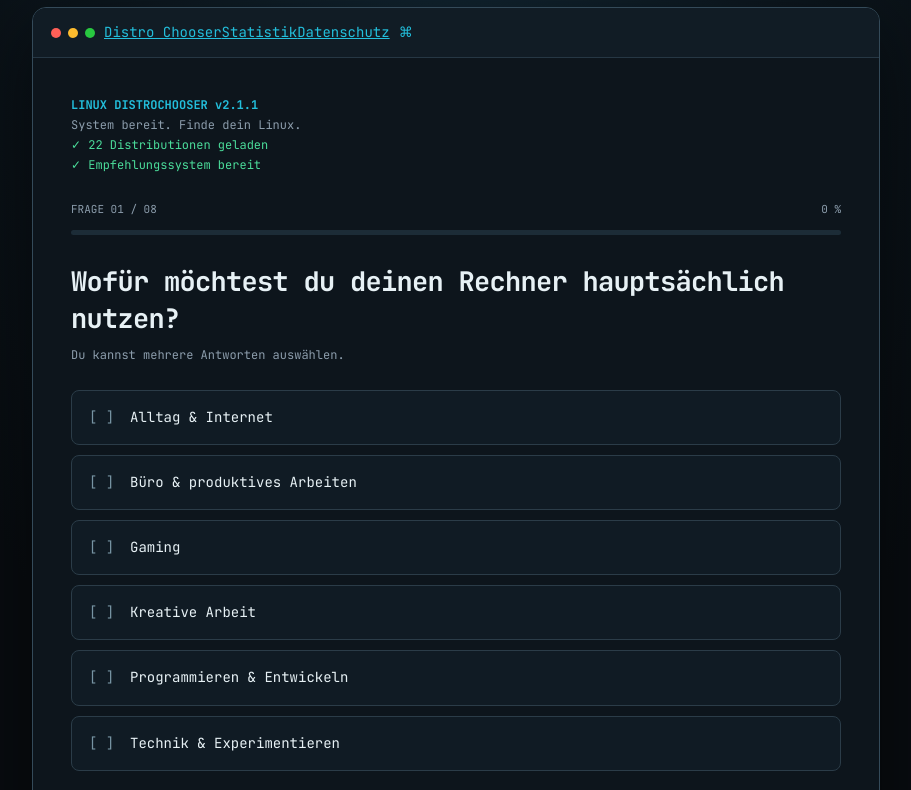
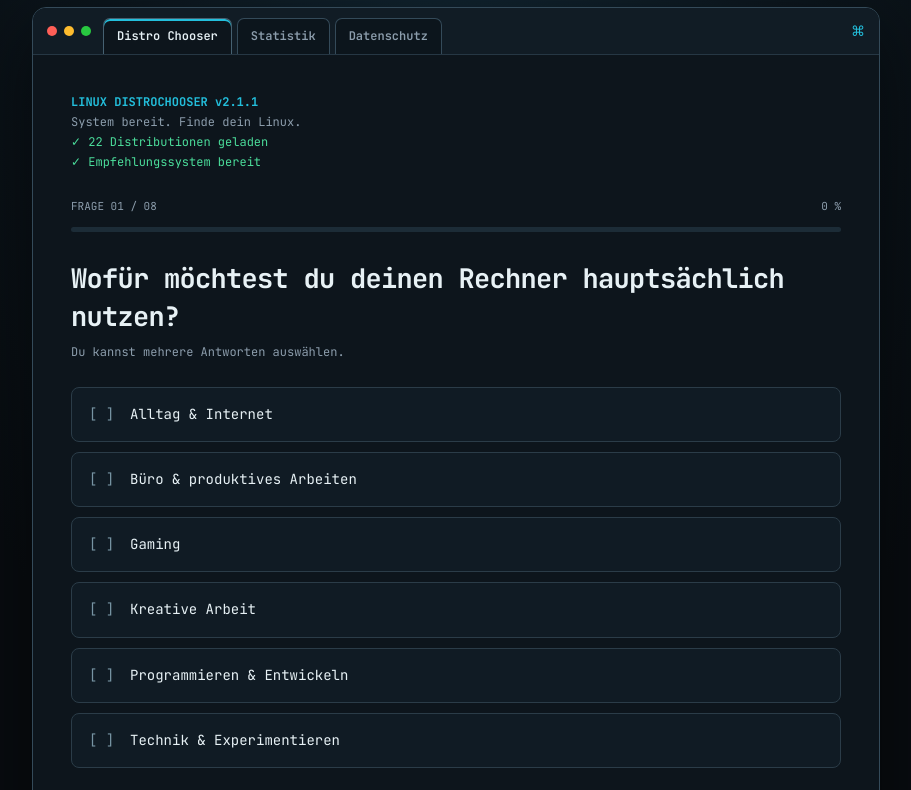
Before and after one commit to ff4f-git/distrochooser, a plain HTML site: page index.html in a window 1280 px wide. Shown: the part 109-899 px from the top of the page, without its empty margins (184-1095 px from the left). Drawn offline with Linux system fonts and the light colour scheme.

Commit message:
Add localized terminal navigation tabs across pages

```diff
--- a/assets/styles.css
+++ b/assets/styles.css
@@ -400,3 +400,14 @@ a{color:var(--cyan)}
 .privacy-copy hr{border:0;border-top:1px solid var(--line);margin:28px 0}
 #total{color:var(--green);font-size:23px;font-weight:700} .stats-summary{display:flex;align-items:center;gap:16px;flex-wrap:wrap;margin:15px 0 24px}.stats-summary #countLabel{margin:0;color:var(--muted)}.stats-summary #total{line-height:1}.stats-summary #period{font-size:12px;color:var(--muted)}.stats-back-top{display:inline-block;margin:0 0 18px;font-size:12px}.statslist .rank{display:flex;align-items:center;gap:9px}.rank-medal{font-size:18px}.statslist .result:nth-child(1) .rank{color:#e4c16a}.statslist .result:nth-child(2) .rank{color:#bac7d2}.statslist .result:nth-child(3) .rank{color:#c99b78}.statslist{margin-top:24px}.statslist .result:last-child{border-bottom:0}.stat-count{color:var(--cyan);font-size:13px;font-weight:700;white-space:nowrap}.statslist .meter{margin:12px 0}.statslist .rank{font-size:12px;font-weight:700;margin-bottom:9px}
 @media(max-width:520px){.actions .btn{padding:12px 14px}.stats-summary{gap:8px 12px}.statslist .distro-name{flex-basis:100%}.statslist .stat-count{margin-left:34px}#topLabel{font-size:18px}}
+
+/* Terminal-style page tabs, shared across all three pages. */
+.bar{gap:12px;flex-wrap:wrap;padding:10px 14px 0}
+.dots{flex:none;margin-bottom:10px}
+.terminal-tabs{display:flex;flex:1;min-width:0;align-items:flex-end;gap:5px;flex-wrap:wrap}
+.terminal-tab{display:inline-block;padding:9px 13px 10px;border:1px solid #344a59;border-bottom:0;border-radius:7px 7px 0 0;background:#0c151c;color:var(--muted);font-size:12px;font-weight:600;line-height:1.35;text-decoration:none;transition:background .16s,color .16s,border-color .16s}
+.terminal-tab:hover{color:var(--cyan);background:#12303a;border-color:var(--cyan)}
+.terminal-tab.active{background:var(--panel);color:var(--fg);border-color:#466171;box-shadow:inset 0 2px 0 var(--cyan)}
+.terminal-tab.active:hover{color:var(--cyan)}
+.bar .terminal-symbol{margin:0 0 10px auto}
+@media(max-width:520px){.bar{gap:7px;padding:10px 10px 0}.terminal-tabs{order:3;flex-basis:100%;gap:4px}.terminal-tab{flex:1;text-align:center;padding:9px 5px;font-size:clamp(9px,2.65vw,12px)}.bar .terminal-symbol{margin-left:auto}}
```
